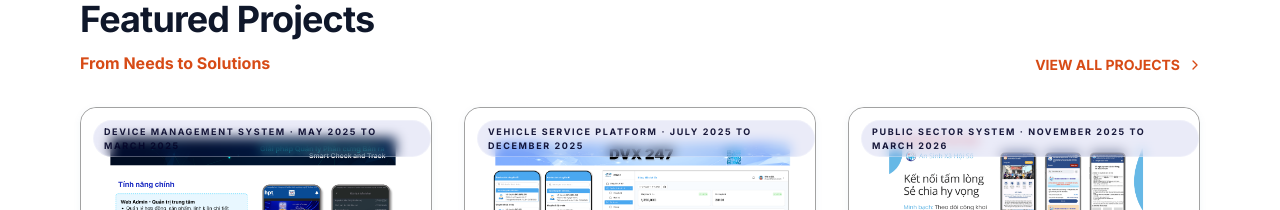
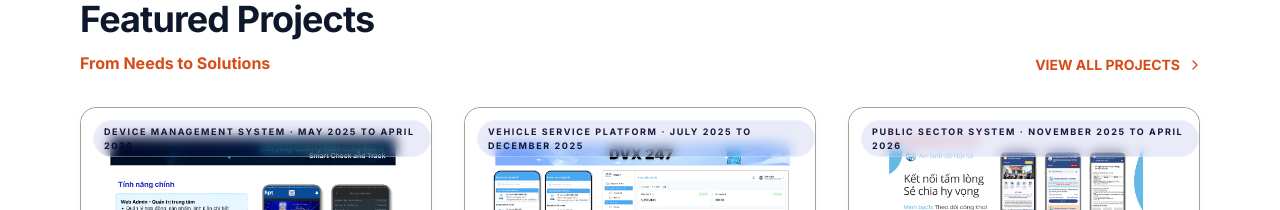
Before and after one commit to ntthuyen11723/portfolioNTTH, a Next.js app: page / in a window 1280 px wide. Shown: the part 1140-1350 px from the top of the page. Built offline with nearby package versions, Linux system fonts and the light colour scheme.

Commit message:
Update project durations in constants.ts
good

```diff
--- a/src/features/projects/constants.ts
+++ b/src/features/projects/constants.ts
@@ -11,7 +11,7 @@ export const PROJECTS: Project[] = [
     type: "Device Management System",
     domain: "Enterprise / Supply Chain/ Inventory Management",
     method: "Waterfall",
-    duration: "May 2025 to March 2025",
+    duration: "May 2025 to April 2026",
     teamSize: 6,
 
     shortDescription:
@@ -213,7 +213,7 @@ export const PROJECTS: Project[] = [
     title_card: "Digital Transformation",
     type: "Public Sector System",
     domain: "Government",
-    duration: "November 2025 to March 2026",
+    duration: "November 2025 to April 2026",
     method: "Agile",
     teamSize: 8,
 
```
